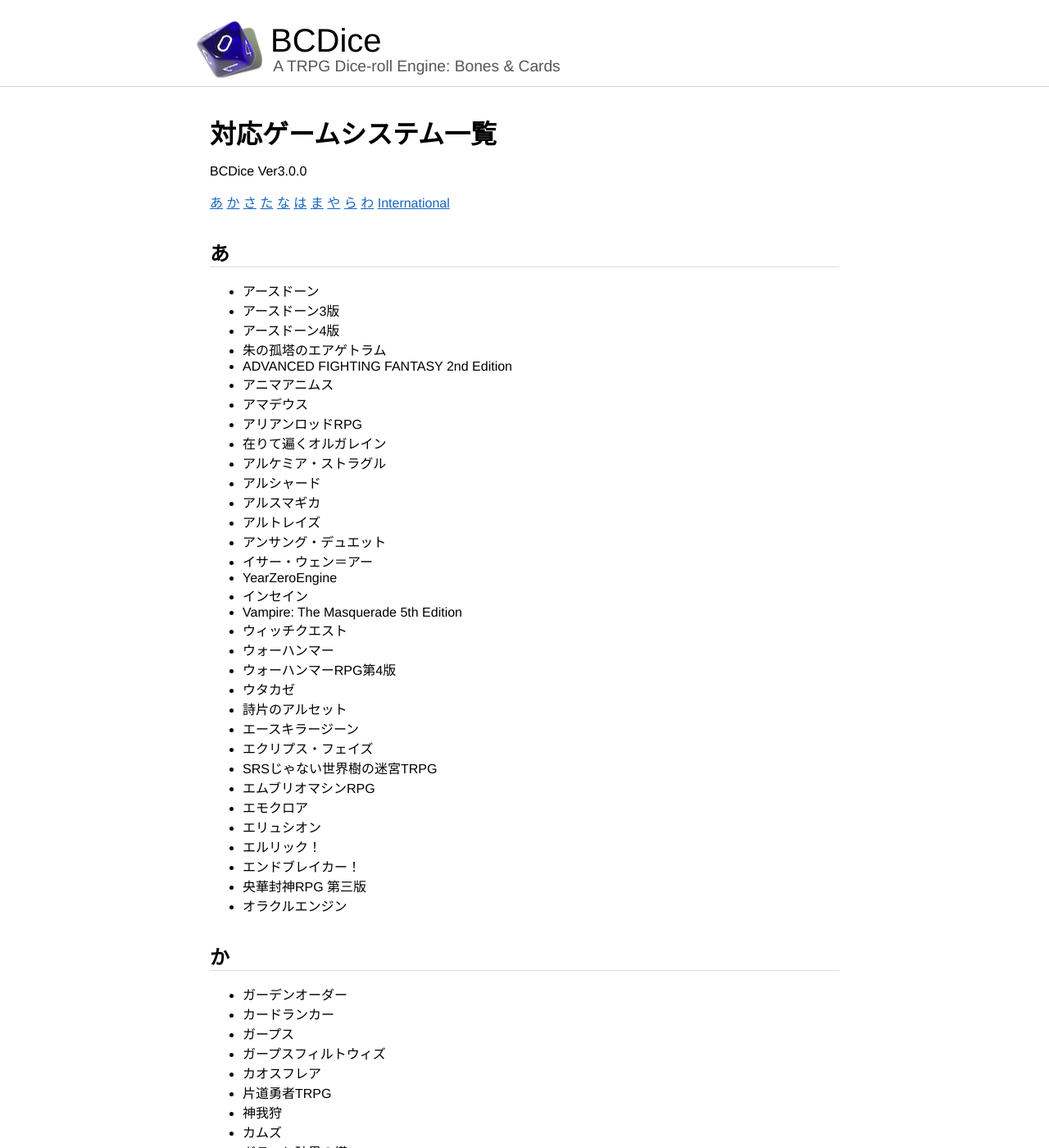
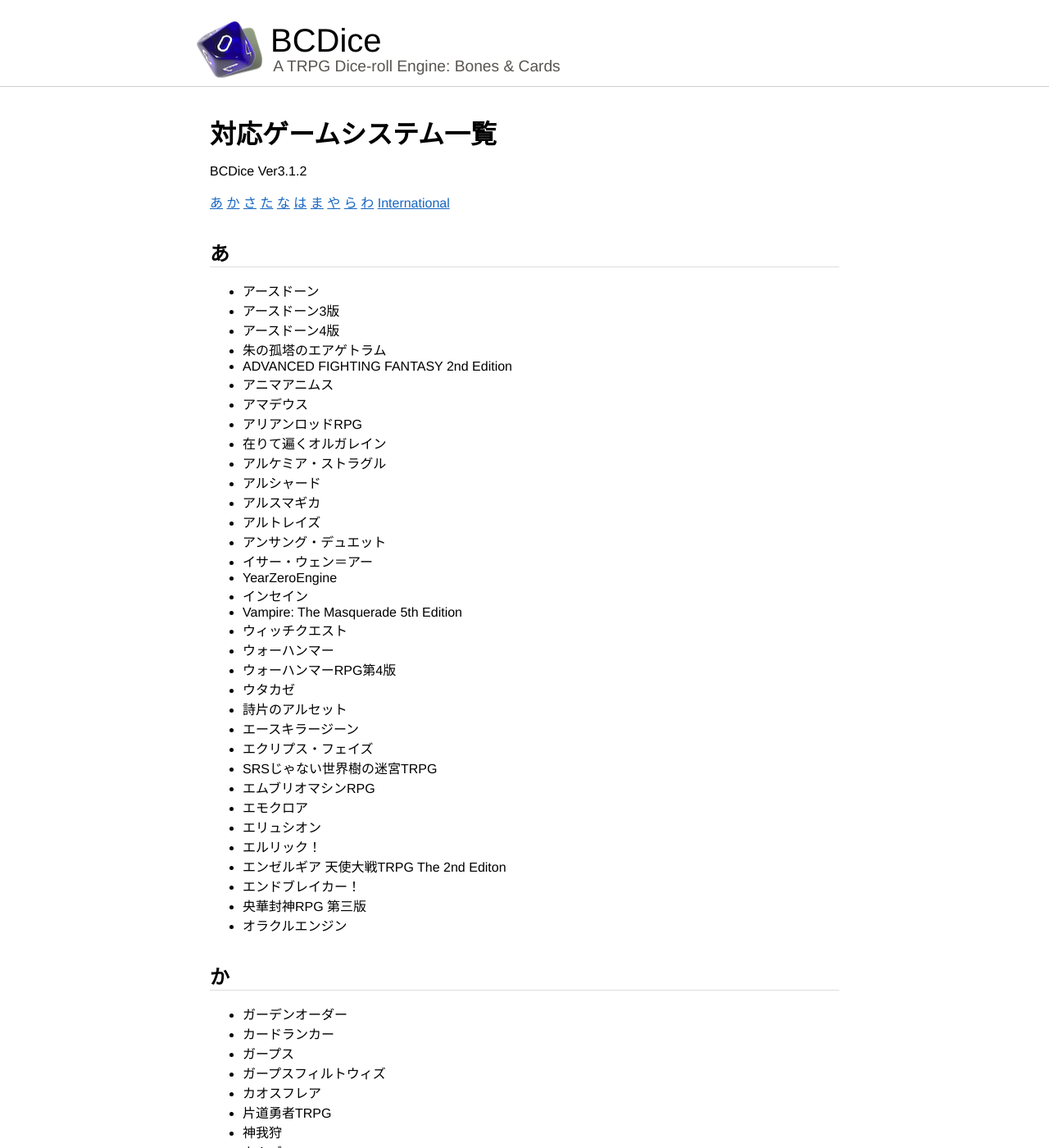
Before and after one commit to bcdice/bcdice.org, a Jekyll site: the page built from systems.html, in a window 1280 px wide and 1400 px high. Shown: the whole window at 82% size. Built offline with Jekyll 4.4.1, drawn with Linux system fonts in a browser that asks for light colours; some of the changed lines change nothing that is shown; some of the changed text lies outside the part shown.

Commit message:
Update systems.json to BCDice 3.1.2

```diff
--- a/_data/systems.json
+++ b/_data/systems.json
@@ -1,5 +1,5 @@
 {
-  "version": "3.0.0",
+  "version": "3.1.2",
   "systems": {
     "あ": [
       {
@@ -153,6 +153,11 @@
         "sort_key": "えるりつく"
       },
       {
+        "system": "AngelGear",
+        "name": "エンゼルギア 天使大戦TRPG The 2nd Editon",
+        "sort_key": "えんせるきあ2"
+      },
+      {
         "system": "EndBreaker",
         "name": "エンドブレイカー！",
         "sort_key": "えんとふれいかあ"
@@ -278,11 +283,6 @@
         "system": "KemonoNoMori",
         "name": "獸ノ森",
         "sort_key": "けもののもり"
-      },
-      {
-        "system": "StrangerOfSwordCity",
-        "name": "剣の街の異邦人TRPG",
-        "sort_key": "けんのまちのいほうしんTRPG"
       },
       {
         "system": "Yggdrasill",
@@ -527,6 +527,11 @@
         "system": "CrashWorld",
         "name": "墜落世界",
         "sort_key": "ついらくせかい"
+      },
+      {
+        "system": "StrangerOfSwordCity",
+        "name": "剣の街の異邦人TRPG",
+        "sort_key": "つるきのまちのいほうしんTRPG"
       },
       {
         "system": "DesperateRun",
@@ -807,7 +812,7 @@
       {
         "system": "MeikyuKingdomBasic",
         "name": "迷宮キングダム 基本ルールブック",
-        "sort_key": "めいきゆうきんくたむ きほんるうるふつく"
+        "sort_key": "めいきゆうきんくたむきほんるうるふつく"
       },
       {
         "system": "MeikyuDays",
@@ -923,14 +928,14 @@
     ],
     "International": [
       {
-        "system": "Cthulhu7th:ChineseTraditional",
-        "name": "克蘇魯神話第7版",
+        "system": "Cthulhu:ChineseTraditional",
+        "name": "克蘇魯神話",
         "sort_key": "国際化:Chinese Traditional:克蘇魯神話"
       },
       {
-        "system": "Cthulhu:ChineseTraditional",
-        "name": "克蘇魯神話",
-        "sort_key": "国際化:Chinese Traditional:克蘇魯神話7"
+        "system": "Cthulhu7th:ChineseTraditional",
+        "name": "克蘇魯神話第7版",
+        "sort_key": "国際化:Chinese Traditional:克蘇魯神話第7版"
       },
       {
         "system": "KillDeathBusiness:Korean",
@@ -1003,14 +1008,14 @@
         "sort_key": "国際化:Korean:카미가카리"
       },
       {
-        "system": "Cthulhu7th:Korean",
-        "name": "크툴루의 부름 7판",
+        "system": "Cthulhu:Korean",
+        "name": "크툴루",
         "sort_key": "国際化:Korean:크툴루"
       },
       {
-        "system": "Cthulhu:Korean",
-        "name": "크툴루",
-        "sort_key": "国際化:Korean:크툴루의부름7"
+        "system": "Cthulhu7th:Korean",
+        "name": "크툴루의 부름 7판",
+        "sort_key": "国際化:Korean:크툴루의 부름 7판"
       },
       {
         "system": "Fiasco:Korean",
```
